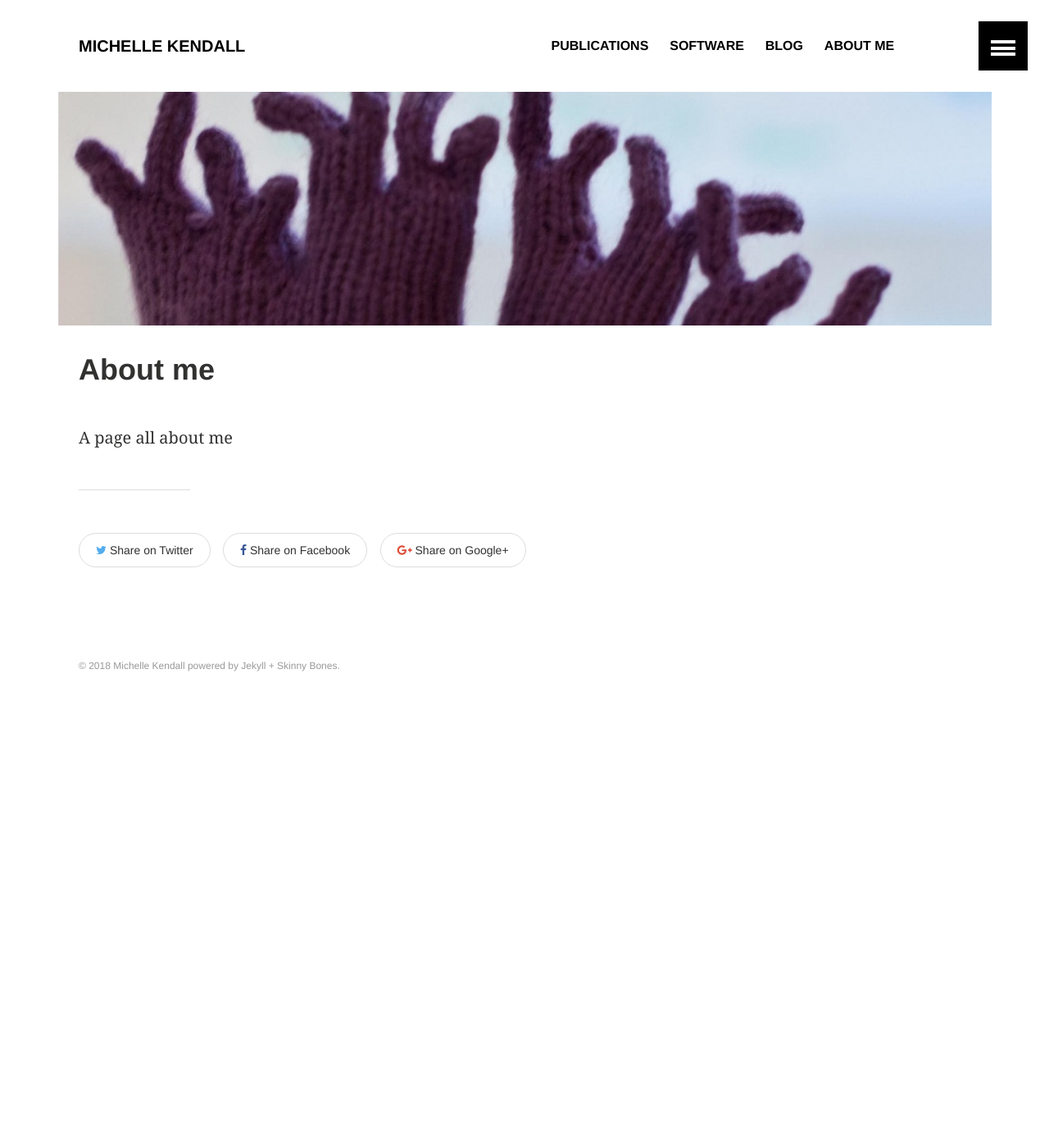
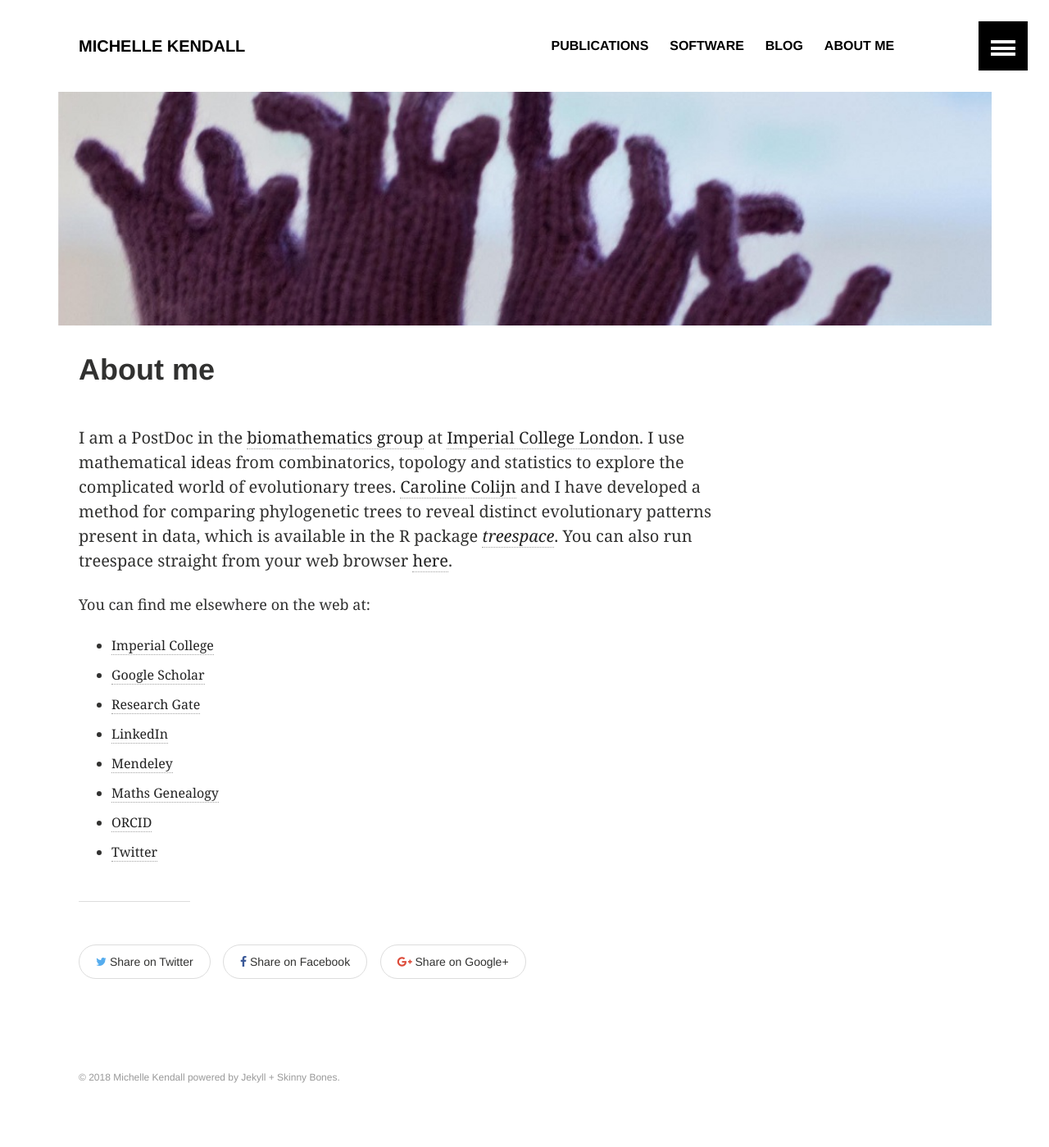
Before and after one commit to MichelleKendall/MichelleKendall.github.io, a Jekyll site: the page built from about.md, in a window 1280 px wide. Shown: the whole page at 82% size. Built offline with Jekyll 4.4.1, drawn with Linux system fonts in a browser that asks for light colours; before the commit the page ends 900 px from its top, so only the background shows below that.

Commit message:
Filling in "about me" page

```diff
--- a/about.md
+++ b/about.md
@@ -6,4 +6,17 @@ image:
   feature: knitted_tree_banner.jpg
 ---
 
-A page all about me
+I am a PostDoc in the <a href="http://www.imperial.ac.uk/biomathematics-group" target="_blank">biomathematics group</a> at <a href="https://www.imperial.ac.uk/" target="_blank">Imperial College London</a>.
+I use mathematical ideas from combinatorics, topology and statistics to explore the complicated world of evolutionary trees.
+<a href="http://www.imperial.ac.uk/people/c.colijn" target="_blank">Caroline Colijn</a> and I have developed a method for comparing phylogenetic trees to reveal distinct evolutionary patterns present in data, which is available in the R package <a href="https://cran.rstudio.com/web/packages/treespace/index.html" target="_blank">*treespace*</a>.
+You can also run treespace straight from your web browser <a href="http://shiny.imperial-stats-experimental.co.uk/users/mlkendal/treespace/" target="_blank">here</a>.
+
+You can find me elsewhere on the web at:
+* <a href="http://www.imperial.ac.uk/people/m.kendall" target="_blank">Imperial College</a>
+* <a href="https://scholar.google.co.uk/citations?user=CAzbfakAAAAJ&hl=en" target="_blank">Google Scholar</a>
+* <a href="https://www.researchgate.net/profile/Michelle_Kendall" target="_blank">Research Gate</a>
+* <a href="https://www.linkedin.com/in/michelle-kendall-55819194" target="_blank">LinkedIn</a>
+* <a href="https://www.mendeley.com/profiles/michelle-kendall1/" target="_blank">Mendeley</a>
+* <a href="http://genealogy.math.ndsu.nodak.edu/id.php?id=181879" target="_blank">Maths Genealogy</a>
+* <a href="http://orcid.org/0000-0001-7344-7071" target="_blank">ORCID</a>
+* <a href="https://twitter.com/Miche11eKenda11" target="_blank">Twitter</a>
```
